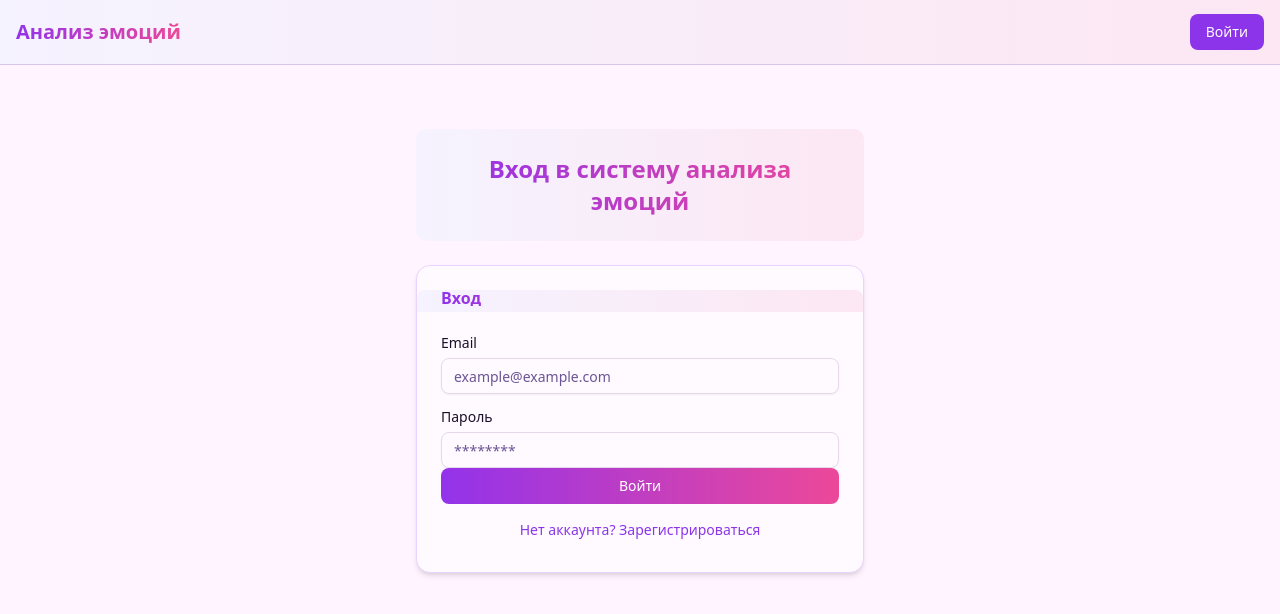
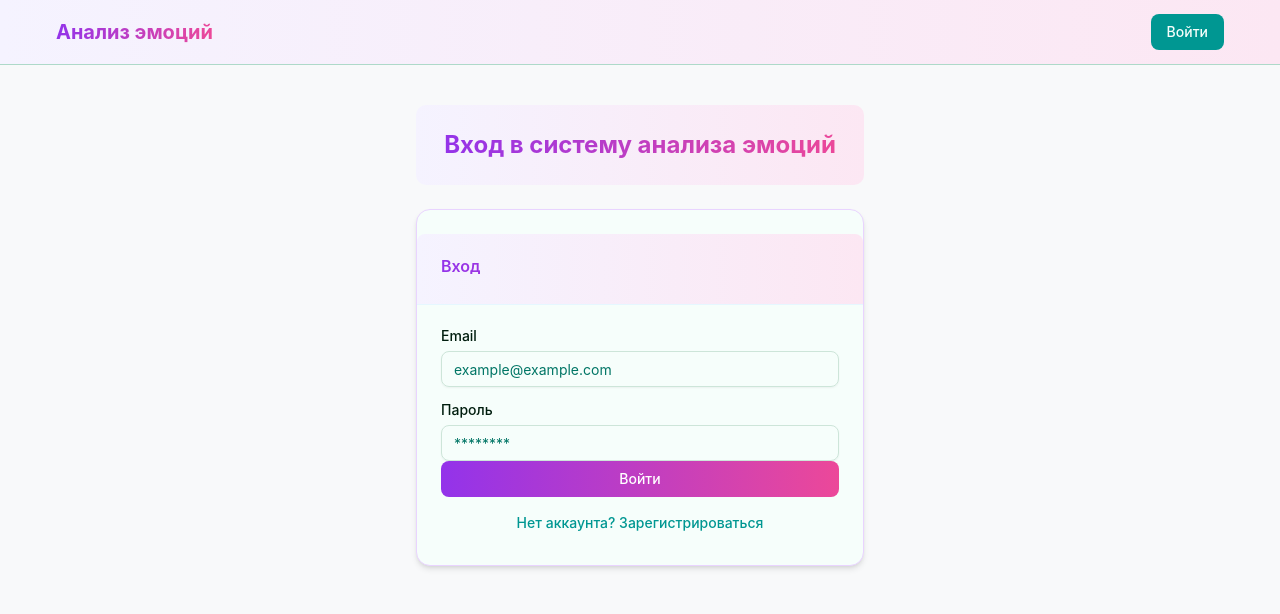
Before and after one commit to solosalolublu/emotion-analysis-system, a Next.js app: page /auth in a window 1280 px wide. Shown: the top 614 px of the page. Built offline with nearby package versions, Linux system fonts and the light colour scheme; no server answers.

Commit message:
Изменение цветовой схемы на зелено-голубой градиент

```diff
--- a/app/globals.css
+++ b/app/globals.css
@@ -45,71 +45,71 @@
 
 :root {
   --radius: 0.625rem;
-  --background: oklch(0.98 0.02 320); /* Светло-розовый фон */
-  --foreground: oklch(0.2 0.05 300); /* Темно-фиолетовый текст */
-  --card: oklch(0.99 0.01 310); /* Светло-розовые карточки */
-  --card-foreground: oklch(0.2 0.05 300); /* Темно-фиолетовый текст на карточках */
-  --popover: oklch(0.99 0.01 310);
-  --popover-foreground: oklch(0.2 0.05 300);
-  --primary: oklch(0.55 0.25 300); /* Яркий фиолетовый для основных элементов */
-  --primary-foreground: oklch(0.99 0.01 310); /* Светлый текст на фиолетовом */
-  --secondary: oklch(0.9 0.05 320); /* Светло-розовый для второстепенных элементов */
-  --secondary-foreground: oklch(0.3 0.1 300); /* Фиолетовый текст на розовом */
-  --muted: oklch(0.95 0.03 315); /* Приглушенный розово-фиолетовый */
-  --muted-foreground: oklch(0.5 0.1 300); /* Приглушенный фиолетовый текст */
-  --accent: oklch(0.7 0.2 290); /* Акцентный фиолетовый */
-  --accent-foreground: oklch(0.99 0.01 310); /* Светлый текст на акцентном */
+  --background: oklch(0.98 0.02 180); /* Светло-голубой фон */
+  --foreground: oklch(0.2 0.05 160); /* Темно-зеленый текст */
+  --card: oklch(0.99 0.01 170); /* Светло-голубые карточки */
+  --card-foreground: oklch(0.2 0.05 160); /* Темно-зеленый текст на карточках */
+  --popover: oklch(0.99 0.01 170);
+  --popover-foreground: oklch(0.2 0.05 160);
+  --primary: oklch(0.55 0.25 190); /* Яркий голубой для основных элементов */
+  --primary-foreground: oklch(0.99 0.01 170); /* Светлый текст на голубом */
+  --secondary: oklch(0.9 0.05 150); /* Светло-зеленый для второстепенных элементов */
+  --secondary-foreground: oklch(0.3 0.1 180); /* Голубой текст на зеленом */
+  --muted: oklch(0.95 0.03 165); /* Приглушенный голубо-зеленый */
+  --muted-foreground: oklch(0.5 0.1 180); /* Приглушенный голубой текст */
+  --accent: oklch(0.7 0.2 150); /* Акцентный зеленый */
+  --accent-foreground: oklch(0.99 0.01 170); /* Светлый текст на акцентном */
   --destructive: oklch(0.65 0.3 0); /* Красный для деструктивных действий */
-  --border: oklch(0.85 0.05 310); /* Розово-фиолетовая граница */
-  --input: oklch(0.9 0.03 315); /* Светло-розовый для полей ввода */
-  --ring: oklch(0.6 0.2 300); /* Фиолетовый для фокуса */
-  --chart-1: oklch(0.7 0.25 290); /* Фиолетовый для графиков */
-  --chart-2: oklch(0.6 0.25 320); /* Розовый для графиков */
-  --chart-3: oklch(0.5 0.25 270); /* Темно-фиолетовый для графиков */
-  --chart-4: oklch(0.8 0.15 330); /* Светло-розовый для графиков */
-  --chart-5: oklch(0.65 0.2 310); /* Средний розово-фиолетовый для графиков */
-  --sidebar: oklch(0.97 0.02 315); /* Светло-розовый сайдбар */
-  --sidebar-foreground: oklch(0.2 0.05 300); /* Темно-фиолетовый текст в сайдбаре */
-  --sidebar-primary: oklch(0.55 0.25 300); /* Фиолетовый для основных элементов сайдбара */
-  --sidebar-primary-foreground: oklch(0.99 0.01 310); /* Светлый текст на фиолетовом */
-  --sidebar-accent: oklch(0.7 0.2 290); /* Акцентный фиолетовый для сайдбара */
-  --sidebar-accent-foreground: oklch(0.99 0.01 310); /* Светлый текст на акцентном */
-  --sidebar-border: oklch(0.85 0.05 310); /* Розово-фиолетовая граница сайдбара */
-  --sidebar-ring: oklch(0.6 0.2 300); /* Фиолетовый для фокуса в сайдбаре */
+  --border: oklch(0.85 0.05 170); /* Голубо-зеленая граница */
+  --input: oklch(0.9 0.03 165); /* Светло-голубой для полей ввода */
+  --ring: oklch(0.6 0.2 180); /* Голубой для фокуса */
+  --chart-1: oklch(0.7 0.25 190); /* Голубой для графиков */
+  --chart-2: oklch(0.6 0.25 150); /* Зеленый для графиков */
+  --chart-3: oklch(0.5 0.25 170); /* Темно-голубой для графиков */
+  --chart-4: oklch(0.8 0.15 140); /* Светло-зеленый для графиков */
+  --chart-5: oklch(0.65 0.2 160); /* Средний голубо-зеленый для графиков */
+  --sidebar: oklch(0.97 0.02 165); /* Светло-голубой сайдбар */
+  --sidebar-foreground: oklch(0.2 0.05 160); /* Темно-зеленый текст в сайдбаре */
+  --sidebar-primary: oklch(0.55 0.25 190); /* Голубой для основных элементов сайдбара */
+  --sidebar-primary-foreground: oklch(0.99 0.01 170); /* Светлый текст на голубом */
+  --sidebar-accent: oklch(0.7 0.2 150); /* Акцентный зеленый для сайдбара */
+  --sidebar-accent-foreground: oklch(0.99 0.01 170); /* Светлый текст на акцентном */
+  --sidebar-border: oklch(0.85 0.05 170); /* Голубо-зеленая граница сайдбара */
+  --sidebar-ring: oklch(0.6 0.2 180); /* Голубой для фокуса в сайдбаре */
 }
 
 .dark {
-  --background: oklch(0.15 0.05 280); /* Темно-фиолетовый фон */
-  --foreground: oklch(0.95 0.03 320); /* Светло-розовый текст */
-  --card: oklch(0.2 0.08 290); /* Темно-фиолетовые карточки */
-  --card-foreground: oklch(0.95 0.03 320); /* Светло-розовый текст на карточках */
-  --popover: oklch(0.2 0.08 290);
-  --popover-foreground: oklch(0.95 0.03 320);
-  --primary: oklch(0.7 0.25 310); /* Яркий розовый для основных элементов */
-  --primary-foreground: oklch(0.15 0.05 280); /* Темный текст на розовом */
-  --secondary: oklch(0.3 0.1 290); /* Темно-фиолетовый для второстепенных элементов */
-  --secondary-foreground: oklch(0.95 0.03 320); /* Светло-розовый текст на фиолетовом */
-  --muted: oklch(0.25 0.07 285); /* Приглушенный темно-фиолетовый */
-  --muted-foreground: oklch(0.7 0.1 315); /* Приглушенный розовый текст */
-  --accent: oklch(0.5 0.2 300); /* Акцентный фиолетовый */
-  --accent-foreground: oklch(0.95 0.03 320); /* Светло-розовый текст на акцентном */
+  --background: oklch(0.15 0.05 170); /* Темно-зеленый фон */
+  --foreground: oklch(0.95 0.03 190); /* Светло-голубой текст */
+  --card: oklch(0.2 0.08 160); /* Темно-зеленые карточки */
+  --card-foreground: oklch(0.95 0.03 190); /* Светло-голубой текст на карточках */
+  --popover: oklch(0.2 0.08 160);
+  --popover-foreground: oklch(0.95 0.03 190);
+  --primary: oklch(0.7 0.25 190); /* Яркий голубой для основных элементов */
+  --primary-foreground: oklch(0.15 0.05 170); /* Темный текст на голубом */
+  --secondary: oklch(0.3 0.1 150); /* Темно-зеленый для второстепенных элементов */
+  --secondary-foreground: oklch(0.95 0.03 190); /* Светло-голубой текст на зеленом */
+  --muted: oklch(0.25 0.07 165); /* Приглушенный темно-зеленый */
+  --muted-foreground: oklch(0.7 0.1 185); /* Приглушенный голубой текст */
+  --accent: oklch(0.5 0.2 180); /* Акцентный голубой */
+  --accent-foreground: oklch(0.95 0.03 190); /* Светло-голубой текст на акцентном */
   --destructive: oklch(0.65 0.3 0); /* Красный для деструктивных действий */
-  --border: oklch(0.4 0.1 300 / 30%); /* Фиолетовая граница */
-  --input: oklch(0.3 0.1 290 / 30%); /* Темно-фиолетовый для полей ввода */
-  --ring: oklch(0.6 0.2 310); /* Розовый для фокуса */
-  --chart-1: oklch(0.8 0.25 320); /* Розовый для графиков */
-  --chart-2: oklch(0.7 0.25 290); /* Фиолетовый для графиков */
-  --chart-3: oklch(0.6 0.25 310); /* Средний розово-фиолетовый для графиков */
-  --chart-4: oklch(0.5 0.25 270); /* Темно-фиолетовый для графиков */
-  --chart-5: oklch(0.9 0.15 330); /* Светло-розовый для графиков */
-  --sidebar: oklch(0.2 0.08 290); /* Темно-фиолетовый сайдбар */
-  --sidebar-foreground: oklch(0.95 0.03 320); /* Светло-розовый текст в сайдбаре */
-  --sidebar-primary: oklch(0.7 0.25 310); /* Розовый для основных элементов сайдбара */
-  --sidebar-primary-foreground: oklch(0.15 0.05 280); /* Темный текст на розовом */
-  --sidebar-accent: oklch(0.5 0.2 300); /* Акцентный фиолетовый для сайдбара */
-  --sidebar-accent-foreground: oklch(0.95 0.03 320); /* Светло-розовый текст на акцентном */
-  --sidebar-border: oklch(0.4 0.1 300 / 30%); /* Фиолетовая граница сайдбара */
-  --sidebar-ring: oklch(0.6 0.2 310); /* Розовый для фокуса в сайдбаре */
+  --border: oklch(0.4 0.1 170 / 30%); /* Зеленая граница */
+  --input: oklch(0.3 0.1 160 / 30%); /* Темно-зеленый для полей ввода */
+  --ring: oklch(0.6 0.2 190); /* Голубой для фокуса */
+  --chart-1: oklch(0.8 0.25 190); /* Голубой для графиков */
+  --chart-2: oklch(0.7 0.25 150); /* Зеленый для графиков */
+  --chart-3: oklch(0.6 0.25 170); /* Средний голубо-зеленый для графиков */
+  --chart-4: oklch(0.5 0.25 160); /* Темно-зеленый для графиков */
+  --chart-5: oklch(0.9 0.15 180); /* Светло-голубой для графиков */
+  --sidebar: oklch(0.2 0.08 160); /* Темно-зеленый сайдбар */
+  --sidebar-foreground: oklch(0.95 0.03 190); /* Светло-голубой текст в сайдбаре */
+  --sidebar-primary: oklch(0.7 0.25 190); /* Голубой для основных элементов сайдбара */
+  --sidebar-primary-foreground: oklch(0.15 0.05 170); /* Темный текст на голубом */
+  --sidebar-accent: oklch(0.5 0.2 180); /* Акцентный голубой для сайдбара */
+  --sidebar-accent-foreground: oklch(0.95 0.03 190); /* Светло-голубой текст на акцентном */
+  --sidebar-border: oklch(0.4 0.1 170 / 30%); /* Зеленая граница сайдбара */
+  --sidebar-ring: oklch(0.6 0.2 190); /* Голубой для фокуса в сайдбаре */
 }
 
 @layer base {
--- a/app/layout.tsx
+++ b/app/layout.tsx
@@ -1,6 +1,7 @@
 import type { Metadata } from "next";
 import { Geist, Geist_Mono } from "next/font/google";
 import "./globals.css";
+import "./styles.css"; // Добавляем наш файл стилей с зелено-голубым градиентом
 import { Navbar } from "@/components/Navbar";
 import { AuthProvider } from "@/lib/auth-context";
 import { Toaster } from "@/components/ui/sonner";
--- /dev/null
+++ b/app/styles.css
@@ -0,0 +1,114 @@
+/* Базовые стили */
+body {
+  font-family: 'Inter', sans-serif;
+  background-color: #f8f9fa;
+  color: #333;
+}
+
+.container {
+  max-width: 1200px;
+  margin: 0 auto;
+  padding: 0 1rem;
+}
+
+/* Градиентные стили */
+.gradient-text {
+  background: linear-gradient(to right, #0ea5e9, #10b981); /* Голубой к зеленому */
+  -webkit-background-clip: text;
+  background-clip: text;
+  color: transparent;
+}
+
+.gradient-bg {
+  background: linear-gradient(to right, rgba(14, 165, 233, 0.05), rgba(16, 185, 129, 0.05)); /* Голубой к зеленому с прозрачностью */
+}
+
+.gradient-border {
+  border: 1px solid transparent;
+  background-image: linear-gradient(white, white),
+                    linear-gradient(to right, #0ea5e9, #10b981); /* Голубой к зеленому */
+  background-origin: border-box;
+  background-clip: padding-box, border-box;
+}
+
+/* Стили для карточек */
+.card {
+  background-color: white;
+  border-radius: 0.75rem;
+  box-shadow: 0 4px 6px rgba(0, 0, 0, 0.1);
+  overflow: hidden;
+}
+
+.card-header {
+  background: linear-gradient(to right, rgba(14, 165, 233, 0.05), rgba(16, 185, 129, 0.05)); /* Голубой к зеленому с прозрачностью */
+  border-bottom: 1px solid #e6f7ff;
+  padding: 1.5rem;
+  border-top-left-radius: 0.75rem;
+  border-top-right-radius: 0.75rem;
+}
+
+/* Стили для кнопок */
+.btn-primary {
+  background: linear-gradient(to right, #0ea5e9, #10b981); /* Голубой к зеленому */
+  color: white;
+  padding: 0.5rem 1rem;
+  border-radius: 0.5rem;
+  font-weight: 500;
+  transition: all 0.3s ease;
+  border: none;
+  cursor: pointer;
+  display: inline-block;
+  text-decoration: none;
+}
+
+.btn-primary:hover {
+  opacity: 0.9;
+  transform: translateY(-2px);
+  box-shadow: 0 4px 8px rgba(0, 0, 0, 0.1);
+}
+
+/* Анимации */
+@keyframes fadeIn {
+  from { opacity: 0; transform: translateY(10px); }
+  to { opacity: 1; transform: translateY(0); }
+}
+
+.animate-fade-in {
+  animation: fadeIn 0.5s ease-out forwards;
+}
+
+/* Стили для навигации */
+.nav-link {
+  position: relative;
+  color: #4b5563;
+  text-decoration: none;
+  font-weight: 500;
+  transition: color 0.3s;
+}
+
+.nav-link:hover {
+  color: #0ea5e9; /* Голубой */
+}
+
+.nav-link::after {
+  content: '';
+  position: absolute;
+  bottom: -4px;
+  left: 0;
+  width: 0;
+  height: 2px;
+  background: linear-gradient(to right, #0ea5e9, #10b981); /* Голубой к зеленому */
+  transition: width 0.3s;
+}
+
+.nav-link:hover::after {
+  width: 100%;
+}
+
+.nav-link-active {
+  color: #0ea5e9; /* Голубой */
+}
+
+.nav-link-active::after {
+  width: 100%;
+}
```
